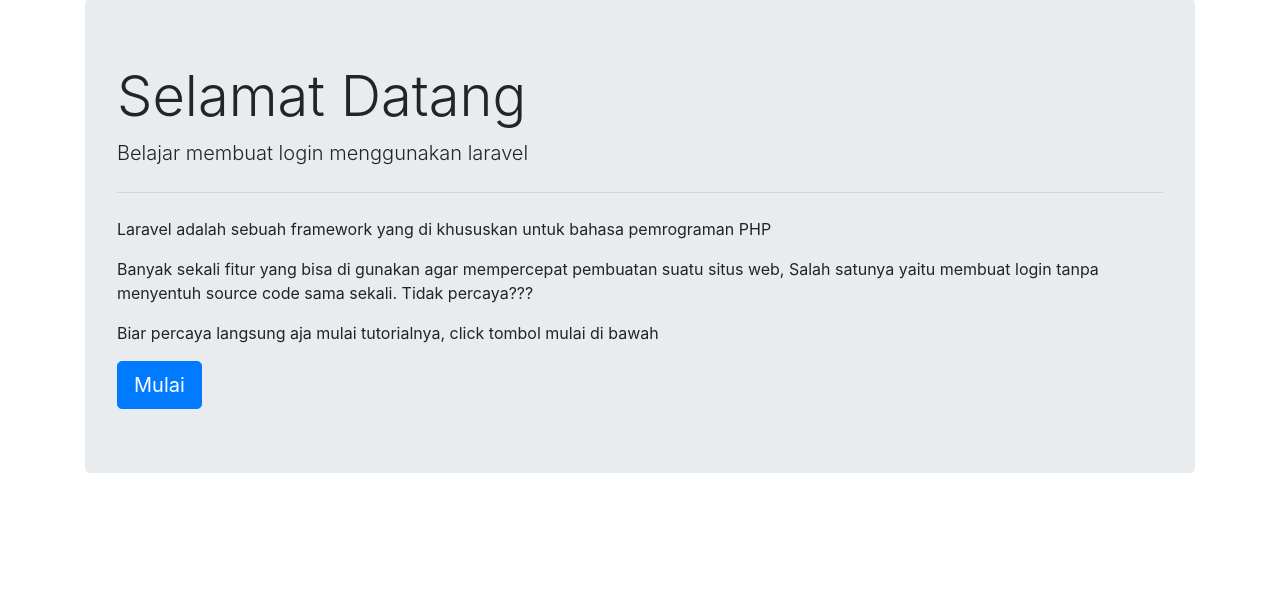
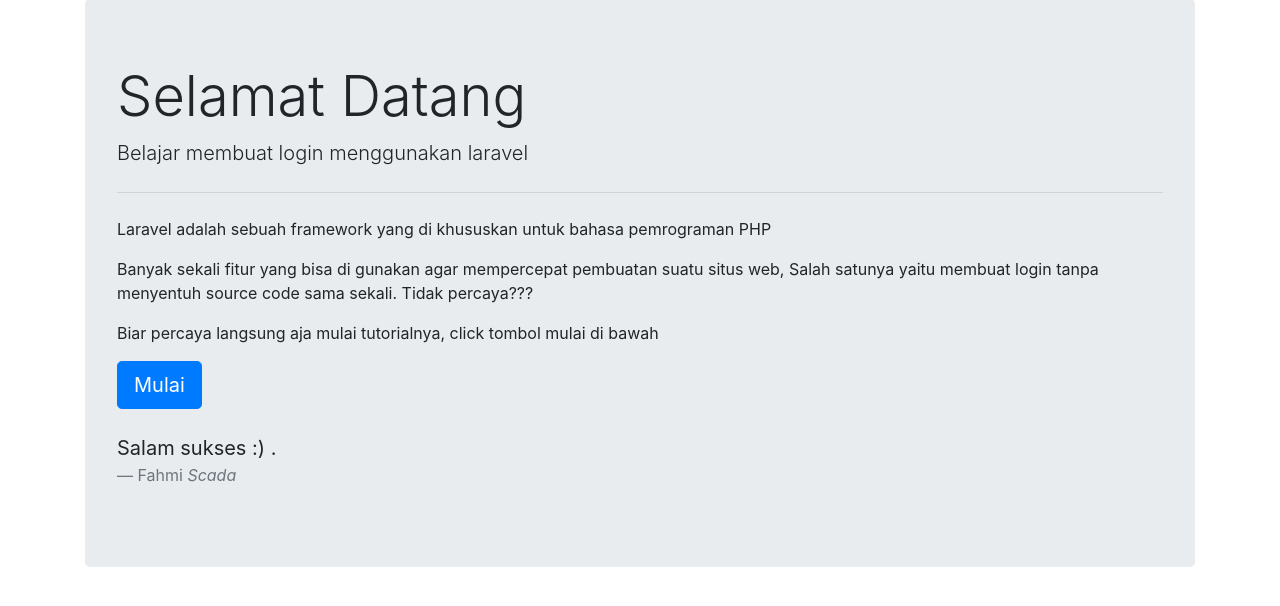
Before and after one commit to KNobHack/laravel-tutor, a PHP site: page /index.php in a window 1280 px wide. Shown: the part 73-679 px from the top of the page. Run offline with PHP 8.4, Linux system fonts and the light colour scheme; some libraries are stand-ins or nearby versions.

Commit message:
blockquote on welcome

```diff
--- a/welcome.php
+++ b/welcome.php
@@ -7,4 +7,8 @@
     <p>Banyak sekali fitur yang bisa di gunakan agar mempercepat pembuatan suatu situs web, Salah satunya yaitu membuat login tanpa menyentuh source code sama sekali. Tidak percaya???</p>
     <p>Biar percaya langsung aja mulai tutorialnya, click tombol mulai di bawah</p>
     <a class="btn btn-primary btn-lg" href="./?page=persiapan" role="button">Mulai</a>
+    <blockquote class="blockquote">
+        <p class="mb-0 mt-4">Salam sukses :) .</p>
+        <footer class="blockquote-footer">Fahmi <cite title="Source Title">Scada</cite></footer>
+    </blockquote>
 </div>
```
